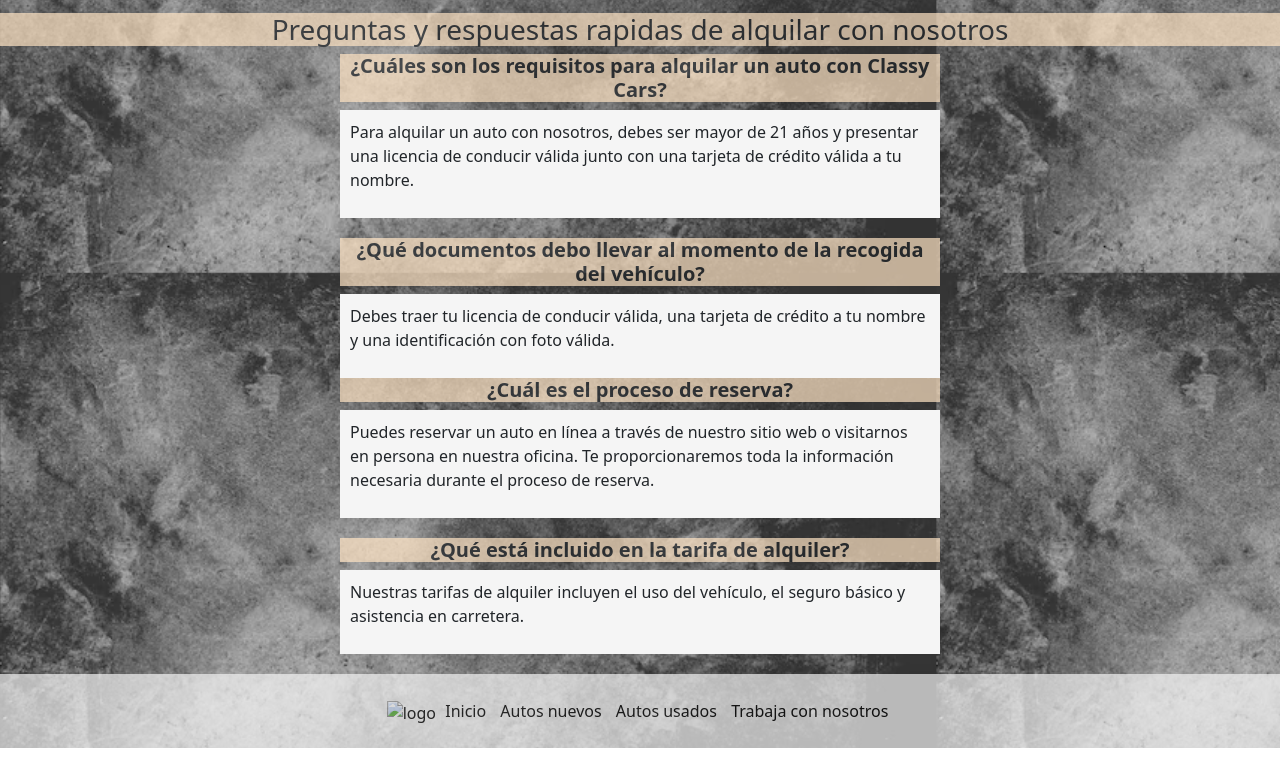
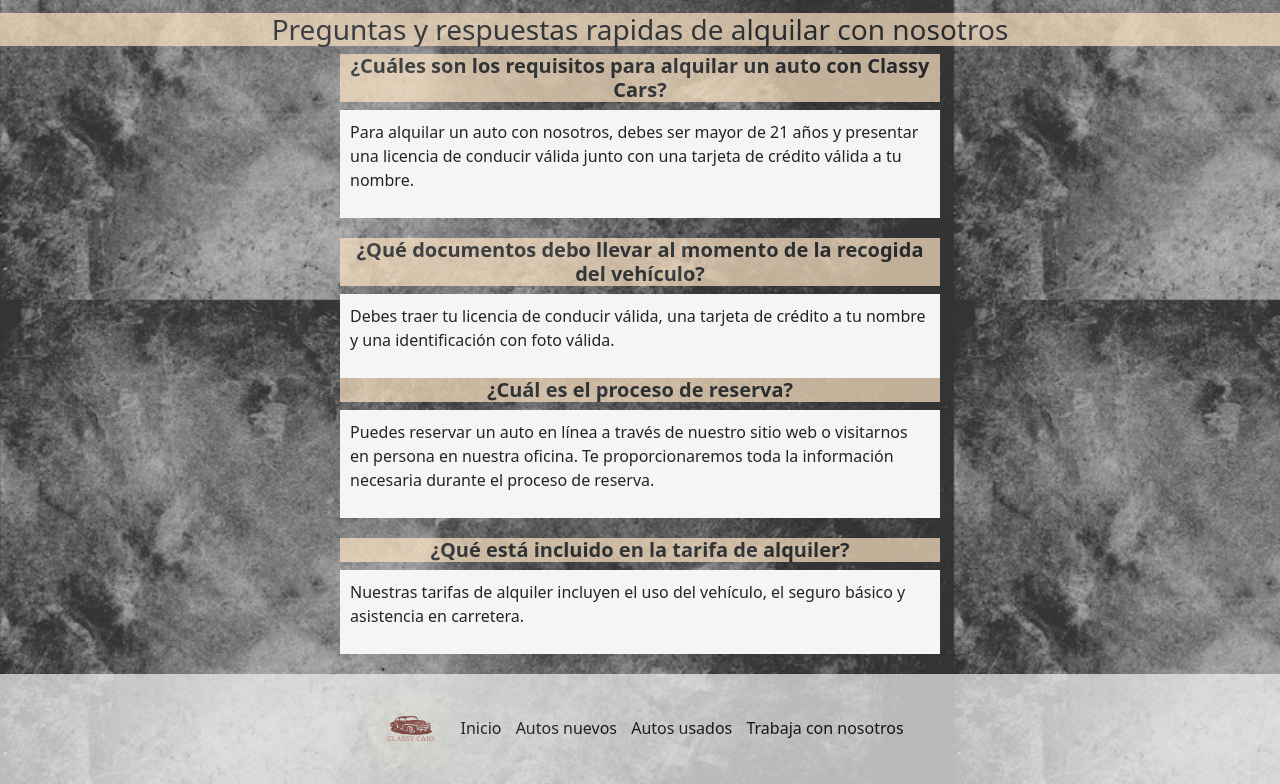
Before and after one commit to Martina491-dev/entregafinal-cabrera, a website with bundled scripts: page index.html in a window 1280 px wide. Shown: the part 1154-1938 px from the top of the page. Before the commit the page ends 1902 px from the top, so only its background shows below. Built offline with nearby package versions, Linux system fonts and the light colour scheme; some packages are replaced by stand-ins of ours; a script that the page names is missing; files whose address does not match are found by name.

Commit message:
agregado de imagen de logo

```diff
--- a/index.html
+++ b/index.html
@@ -273,6 +273,8 @@
             AOS.init();
         </script>
 <script src="https://cdn.jsdelivr.net/npm/sweetalert2@11"></script>
+<script type="module" src="javascript/main.js"></script>
+
 <script src="javascript/main.js"></script>
 
 </body>
--- a/javascript/main.js
+++ b/javascript/main.js
@@ -63,7 +63,7 @@
       // Actualizar la última reserva
       updateLastReservation(reservationDetails);
 
-      // Actualizar la URL de la solicitud POST para apuntar a tu función de Firebase
+
       fetch('https://martina491-dev.github.io/entregafinal-cabrera/', {
         method: 'POST',
         headers: {
@@ -97,7 +97,6 @@
     }
   }
 });
-
 // Función para actualizar la última reserva
 function updateLastReservation(reservation) {
   const mensajeElement = document.getElementById("mensaje");
```
Also changed, not shown: multimedia/Classy Cars (1).png (added).
